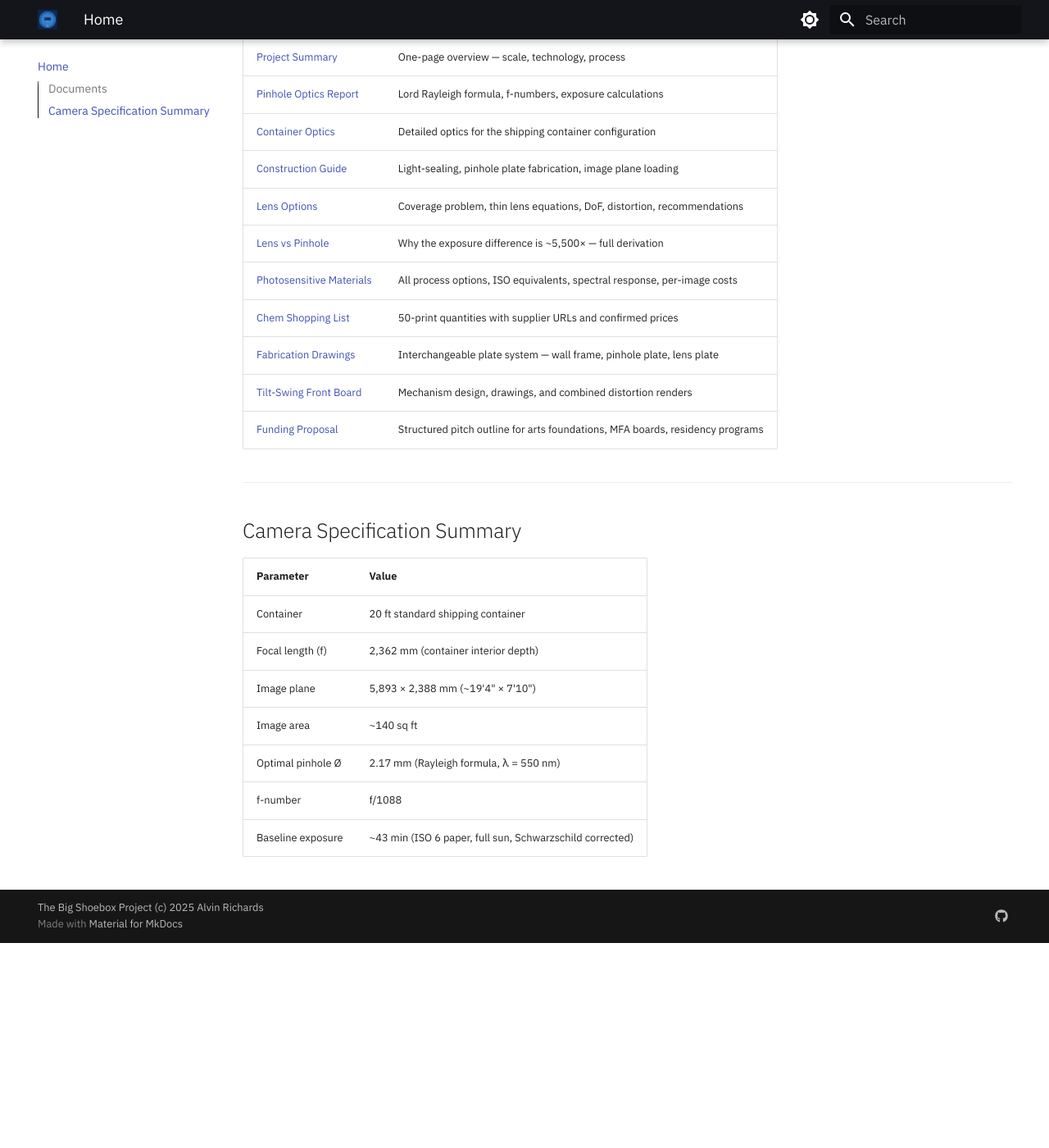
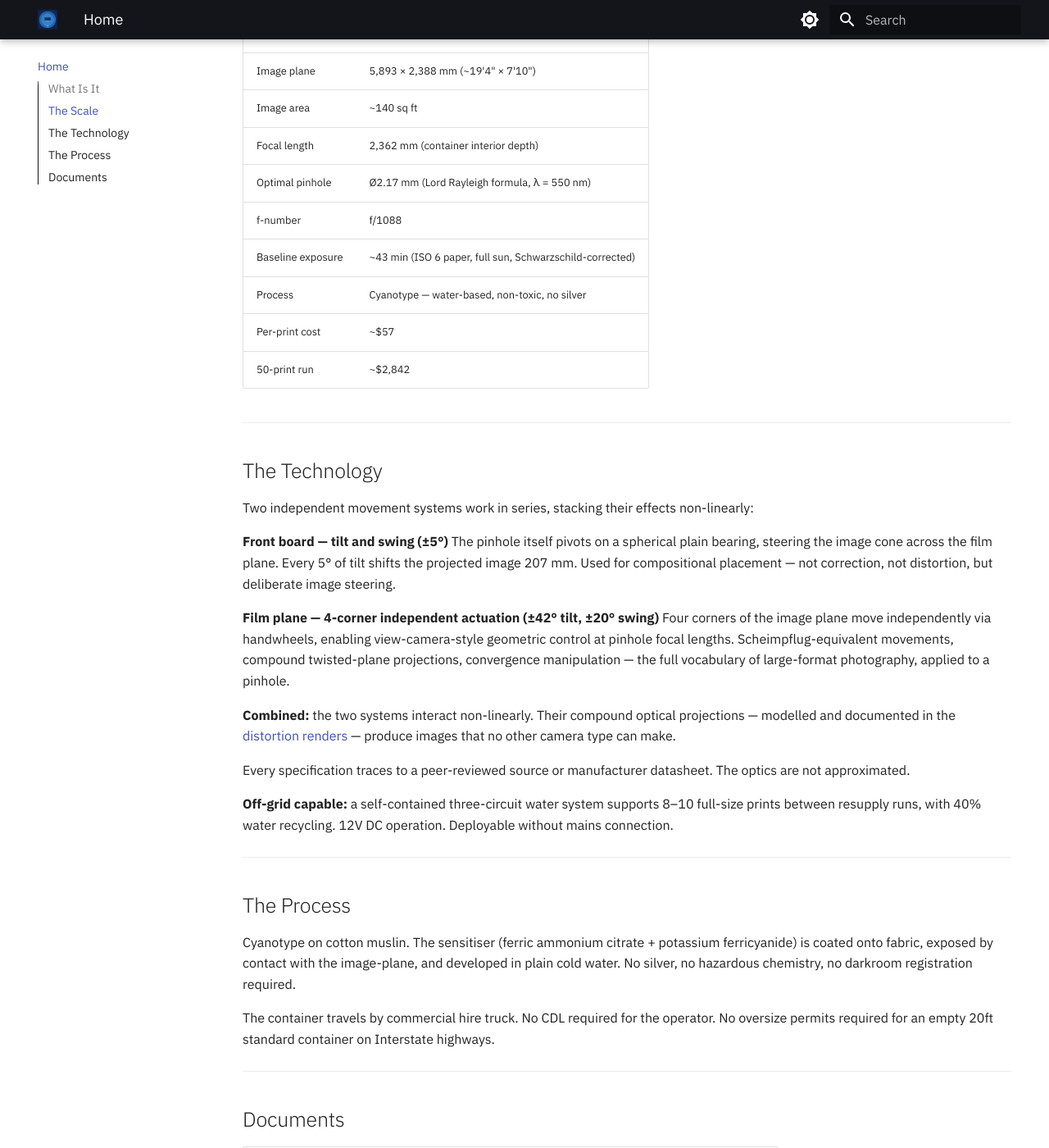
Before and after one commit to alvinr/tbs, an MkDocs documentation site: the page built from docs/index.md, in a window 1280 px wide and 1400 px high, scrolled down 926 px. Shown: the whole window at 82% size. Built offline with MkDocs 1.6.1 and Material for MkDocs 9.7.7, drawn with Linux system fonts in a browser that asks for light colours; before the commit the page ends 2076 px from its top, so only the background shows below that; some of the changed text lies outside the part shown.

Commit message:
Replace home page with project summary; fix image display
project-summary.md is now the home page (docs/index.md). publish.sh syncs
it there directly so the logo renders correctly at the site root. Removed
redundant Project Summary nav entry and orphaned docs/project-summary.md.
Updated setup_docs.py INDEX_MD to match.

Co-Authored-By: Claude Sonnet 4.6 <noreply@anthropic.com>

```diff
--- a/docs/index.md
+++ b/docs/index.md
@@ -1,15 +1,56 @@
-# The Big Shoebox — Research & Build
+# The Big Shoebox — Project Summary
 
 <div style="text-align:center;">
-  <img src="assets/logo-final.png" alt="Giant Pinhole Camera" style="width:50%">
+  <img src="assets/logo-final.png" alt="The Big Shoebox Project" style="width:40%">
 </div>
 
-A rigorous, source-backed guide to designing and building a very large pinhole camera
-targeting a **20 ft × 7 ft (6 m × 2.1 m) image plane**, housed in a standard 20-foot
-shipping container.
+---
 
-Every design decision traces to a citable source — peer-reviewed papers, textbooks,
-or manufacturer data sheets.
+## What Is It
+
+A fully operational pinhole camera built inside a standard 20-foot ISO shipping container. It makes photographs — real, large-format photographs — on contact-scale cyanotype prints measuring nearly 20 feet wide by 8 feet tall. It is transportable, deployable in remote locations, and self-sufficient for water and processing. It is not an installation that resembles a camera. It is a camera.
+
+---
+
+## The Scale
+
+| Parameter | Value |
+|-----------|-------|
+| Image plane | 5,893 × 2,388 mm (~19'4" × 7'10") |
+| Image area | ~140 sq ft |
+| Focal length | 2,362 mm (container interior depth) |
+| Optimal pinhole | Ø2.17 mm (Lord Rayleigh formula, λ = 550 nm) |
+| f-number | f/1088 |
+| Baseline exposure | ~43 min (ISO 6 paper, full sun, Schwarzschild-corrected) |
+| Process | Cyanotype — water-based, non-toxic, no silver |
+| Per-print cost | ~$57 |
+| 50-print run | ~$2,842 |
+
+---
+
+## The Technology
+
+Two independent movement systems work in series, stacking their effects non-linearly:
+
+**Front board — tilt and swing (±5°)**
+The pinhole itself pivots on a spherical plain bearing, steering the image cone across the film plane. Every 5° of tilt shifts the projected image 207 mm. Used for compositional placement — not correction, not distortion, but deliberate image steering.
+
+**Film plane — 4-corner independent actuation (±42° tilt, ±20° swing)**
+Four corners of the image plane move independently via handwheels, enabling view-camera-style geometric control at pinhole focal lengths. Scheimpflug-equivalent movements, compound twisted-plane projections, convergence manipulation — the full vocabulary of large-format photography, applied to a pinhole.
+
+**Combined:** the two systems interact non-linearly. Their compound optical projections — modelled and documented in the [distortion renders](tilt-swing-board-report.md) — produce images that no other camera type can make.
+
+Every specification traces to a peer-reviewed source or manufacturer datasheet. The optics are not approximated.
+
+**Off-grid capable:** a self-contained three-circuit water system supports 8–10 full-size prints between resupply runs, with 40% water recycling. 12V DC operation. Deployable without mains connection.
+
+---
+
+## The Process
+
+Cyanotype on cotton muslin. The sensitiser (ferric ammonium citrate + potassium ferricyanide) is coated onto fabric, exposed by contact with the image-plane, and developed in plain cold water. No silver, no hazardous chemistry, no darkroom registration required.
+
+The container travels by commercial hire truck. No CDL required for the operator. No oversize permits required for an empty 20ft standard container on Interstate highways.
 
 ---
 
@@ -17,28 +58,17 @@ or manufacturer data sheets.
 
 | Document | Description |
 |----------|-------------|
-| [Project Summary](project-summary.md) | One-page overview — scale, technology, process |
 | [Pinhole Optics Report](pinhole-optics-report.md) | Lord Rayleigh formula, f-numbers, exposure calculations |
 | [Container Optics](pinhole-option-b-optics.md) | Detailed optics for the shipping container configuration |
 | [Construction Guide](pinhole-camera-construction.md) | Light-sealing, pinhole plate fabrication, image plane loading |
 | [Lens Options](lens-options.md) | Coverage problem, thin lens equations, DoF, distortion, recommendations |
 | [Lens vs Pinhole](lens-vs-pinhole-exposure.md) | Why the exposure difference is ~5,500× — full derivation |
 | [Photosensitive Materials](photosensitive-plane-options.md) | All process options, ISO equivalents, spectral response, per-image costs |
+| [Processing System](water-system-report.md) | Off-grid three-circuit water system design and Bill of Materials |
+| [Film Plane Mechanism](film-plane-mechanism-report.md) | 4-corner independent actuation — design, drawings, shopping list |
+| [Fabrication Drawings](fabrication-drawings.md) | Interchangeable plate system — wall frame, pinhole plate, lens plate |
+| [Tilt-Swing Front Board](tilt-swing-board-report.md) | Spherical-pivot mechanism — design, drawings, combined distortion renders |
+| [Cost Breakdown](project-cost-breakdown.md) | Full itemised build cost — three scenarios, all sources cited |
 | [Chem Shopping List](chemistry-shopping-list.md) | 50-print quantities with supplier URLs and confirmed prices |
-| [Fabrication Drawings](fabrication-drawings.md) | Interchangeable plate system — wall frame, pinhole plate, lens plate |
-| [Tilt-Swing Front Board](tilt-swing-board-report.md) | Mechanism design, drawings, and combined distortion renders |
+| [Transportation](container-transport-options.md) | Commercial hire vs. self-haul analysis |
 | [Funding Proposal](funding-proposal.md) | Structured pitch outline for arts foundations, MFA boards, residency programs |
-
----
-
-## Camera Specification Summary
-
-| Parameter | Value |
-|-----------|-------|
-| Container | 20 ft standard shipping container |
-| Focal length (f) | 2,362 mm (container interior depth) |
-| Image plane | 5,893 × 2,388 mm (~19'4" × 7'10") |
-| Image area | ~140 sq ft |
-| Optimal pinhole Ø | 2.17 mm (Rayleigh formula, λ = 550 nm) |
-| f-number | f/1088 |
-| Baseline exposure | ~43 min (ISO 6 paper, full sun, Schwarzschild corrected) |
--- a/mkdocs.yml
+++ b/mkdocs.yml
@@ -49,7 +49,6 @@ extra_javascript:
 
 nav:
   - Home: index.md
-  - "Project Summary": project-summary.md
   - "Cost Breakdown": project-cost-breakdown.md
   - "Pinhole Optics Report": pinhole-optics-report.md
   - "Container Optics": pinhole-option-b-optics.md
@@ -70,4 +69,4 @@ extra:
     - icon: fontawesome/brands/github
       link: https://github.com/yourusername/tbs
 
-copyright: "The Big Shoebox Project (c) 2025 Alvin Richards"
+copyright: "The Big Shoebox Project (c) 2026 Alvin Richards"
```
Also changed, not shown: setup_docs.py (+55 -26 lines), 1 other file.
